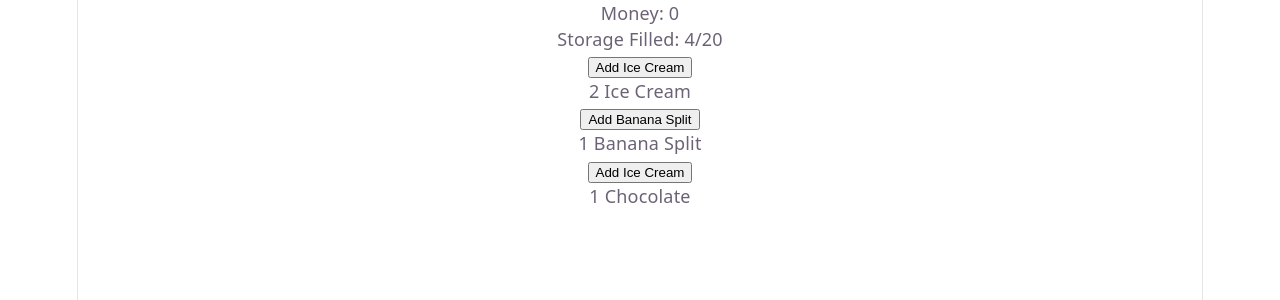
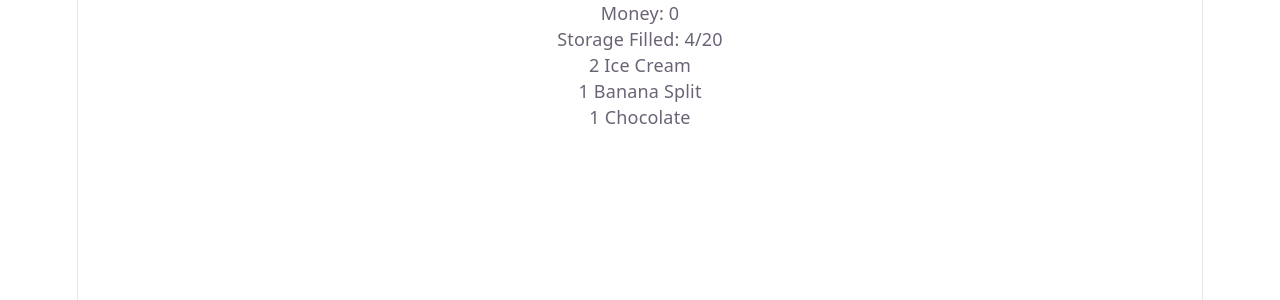
Before and after one commit to Scripting-Java/TerraSplit, a React (Vite) app: page / in a window 1280 px wide. Shown: the top 300 px of the page. Built offline with nearby package versions, Linux system fonts and the light colour scheme.

Commit message:
Working sale logic

```diff
--- a/src/App.tsx
+++ b/src/App.tsx
@@ -1,4 +1,4 @@
-import { useState, useEffect } from 'react'
+import { useState, useEffect, useRef } from 'react'
 import { basicDesserts, type dessertTypes } from './desserts/dessert'
 import { makeCustomers } from './sell/customer'
 import './App.css'
@@ -14,6 +14,7 @@ function App() {
   const [storage, setStorage] = useState(20)
   //const [shopLevel,setShopLevel] = useState(1)
   const inv = (basicInventory.bSplit + basicInventory.iceCream + basicInventory.chocolate)
+  const invRef = useRef(basicInventory)
 
   function checkStorage(inventory: Record<dessertTypes, number>) {
     const total = inventory.bSplit + inventory.iceCream + inventory.chocolate
@@ -57,23 +58,29 @@ function App() {
     return () => clearInterval(timer)
   }, [])
 
+  //inventory
+  useEffect(()=>{
+    invRef.current=basicInventory
+  },[basicInventory])
+
+
   //selling
   useEffect(() => {
     const timer = setInterval(()=>{
-      const temp = Math.floor(Math.random() * storage * 1.5)
+      const temp = Math.floor(Math.random() * storage * 0.45 + 0.55*storage)
       const cust = makeCustomers(temp)
       console.log(cust.length, "customers were made")
       for (let i = 0; i < basicDesserts.length; i++) {
         const type = basicDesserts[i].type
-        const count = basicInventory[type]
+        const count = invRef.current[type]
         const sold = sellDessert(basicDesserts[i].type, cust, count)
         const money = sold.money
         const bought = sold.count
         setMoney(prev => prev + money)
         setBasicInventory(prev => ({ ...prev, [type]: prev[type] - bought }))
-        console.log("Bought an item")
+        console.log("Sold", bought, type, "for", money)
       }
-    }, 4000)
+    }, Math.floor(Math.random()*12+12)*1000)
     return ()=>clearInterval(timer)
   }, [])
 
@@ -86,18 +93,12 @@ function App() {
         Storage Filled: {inv}/{storage}
       </div>
       <div>
-        <button onClick={() => setBasicInventory({ ...basicInventory, iceCream: basicInventory.iceCream + 1 })}>
-          Add Ice Cream</button>
         <p>{basicInventory.iceCream} Ice Cream</p>
       </div>
       <div>
-        <button onClick={() => setBasicInventory({ ...basicInventory, bSplit: basicInventory.bSplit + 1 })}>
-          Add Banana Split</button>
         <p>{basicInventory.bSplit} Banana Split</p>
       </div>
       <div>
-        <button onClick={() => setBasicInventory({ ...basicInventory, chocolate: basicInventory.chocolate + 1 })}>
-          Add Ice Cream</button>
         <p>{basicInventory.chocolate} Chocolate</p>
       </div>
     </>
```
